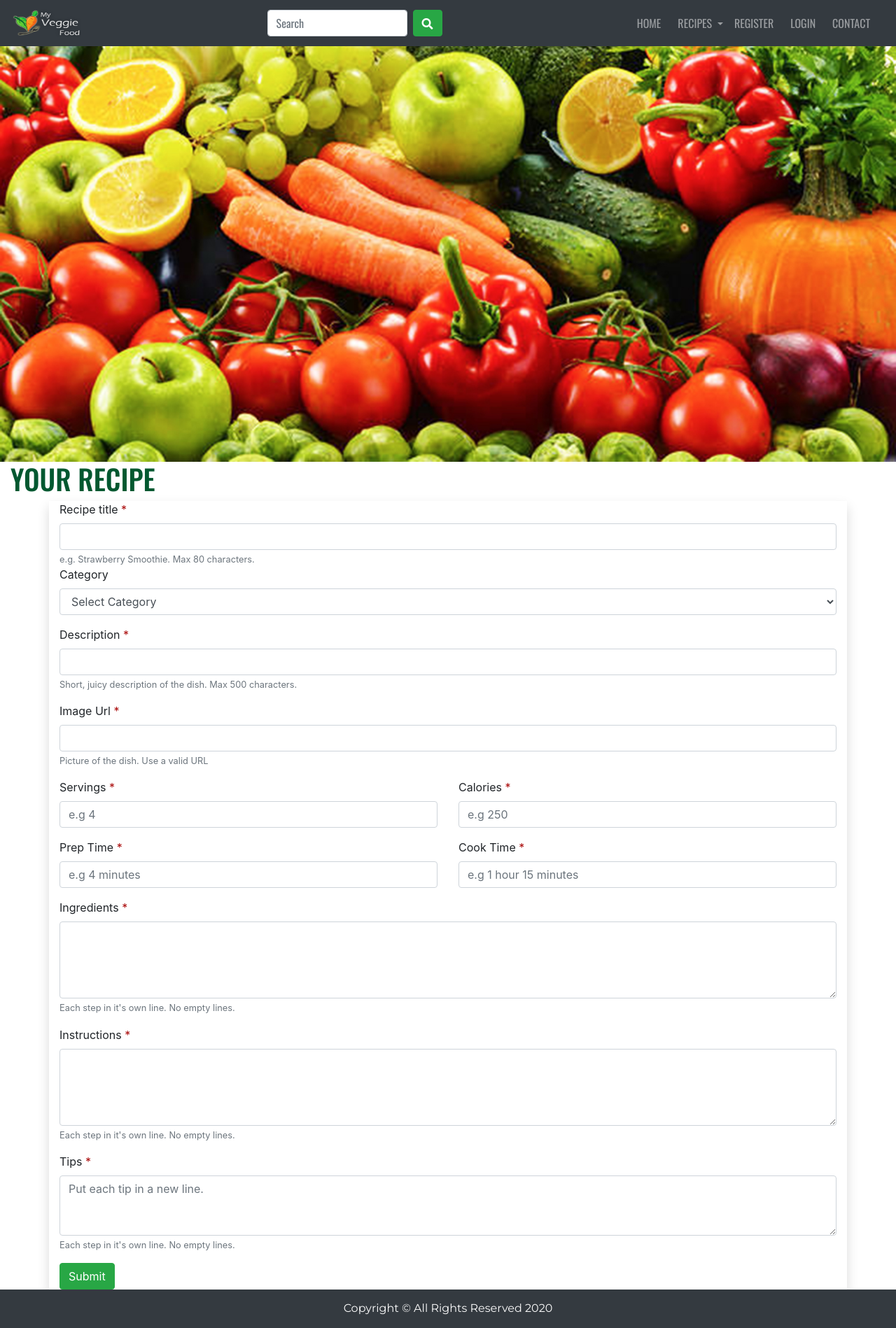
After one commit to Code-Institute-Submissions/3rd-milestone-project-my-veggie-food, a Flask app: page /add_recipes in a window 1280 px wide. The commit adds this page. Shown: the whole page at 70% size. Run offline with Flask 2, Linux system fonts and the light colour scheme; data that the repository does not hold is empty; some libraries are stand-ins or nearby versions.

Commit message:
Added add_recipe template

```diff
--- a/app.py
+++ b/app.py
@@ -2,6 +2,7 @@ import os
 from flask import  Flask, flash, render_template, redirect, request, session, url_for
 from flask_pymongo import PyMongo
 from bson.objectid import ObjectId
+from werkzeug.security import generate_password_hash, check_password_hash
 if os.path.exists("env.py"):
     import env
 
@@ -35,6 +36,7 @@ def contact():
     return render_template('contact.html', page_title='Contact')
 
 
+# Route to view the recipes, providing data for all recipes in Mongo DB
 @app.route('/recipes/<category>')
 def get_recipes(category):
     if category == "all":
@@ -52,12 +54,19 @@ def get_recipes(category):
 
 
 
+# Route to view an specific recipe, providing data for the selected recipe
 @app.route('/recipe/<recipe_id>')
 def get_recipe(recipe_id):
     recipe = mongo.db.recipes.find_one({"_id": ObjectId(recipe_id)})
     return render_template ("recipe.html", recipe=recipe)
 
 
+@app.route('/add_recipes')
+def add_recipes():
+    categories = mongo.db.categories.find()
+    return render_template("add_recipe.html", categories=categories, page_title="Add your recipe")
+
+
 if __name__ == '__main__':
     app.run(host=os.environ.get('IP'),
         port=int(os.environ.get('PORT')),
--- a/static/css/style.css
+++ b/static/css/style.css
@@ -256,6 +256,19 @@ footer {
     text-align: justify;
 }
 
+/* Recipe Buttons */
+
+#recipe-buttons {
+    display: flex;
+    justify-content: center;
+    align-items: center;
+    margin: 20px 0;
+}
+
+#recipe-buttons a.btn.btn-info {
+    margin: 0 10px;
+}
+
 /* ----------------------------------------Register and Login*/
 
 .register-cover {
--- /dev/null
+++ b/templates/add_recipe.html
@@ -0,0 +1,105 @@
+{% extends 'base.html' %} {% block content %}
+
+<section  id="add-your-recipe" class="container-fluid">
+    <div class="row">
+        <div class="col-12 pl-0 pr-0">
+            <img src="/static/images/add_recipe_page.jpg" alt="Add your recipe" class="d-block w-100"/>
+        </div>
+        <div class="col-12">
+            <h1>Your Recipe</h1>
+        </div>
+    </div>
+    <form action="{{url_for('submit_recipe')}}" method="POST"  class="container shadow">
+        <div class="form-group">
+            <label for="recipe_title">Recipe title <span class="required-symbol">*</span></label>
+            <input type="text" class="form-control" id="recipe_title" aria-describedby="recipe title"
+            maxlength="80" required/>
+            <small class="form-text text-muted">e.g. Strawberry Smoothie. Max 80 characters.</small>
+            <label for="category_name">Category</label>
+            <select name="category_name" id="category_name" class="form-control" required >
+                <option selected disabled>Select Category
+                    {% for category in categories %}
+                    <option value="{{category.category_name}}">{{category.category_name}}</option>
+                    {% endfor %}
+                </option>
+            </select>
+        </div>
+        <div class="form-group">
+            <label for="description">Description <span class="required-symbol">*</span></label>
+            <input type="text" class="form-control" id="description" name="description"
+                aria-describedby="recipe description" maxlength="500"required>
+            <small class="form-text text-muted">Short, juicy description of the dish. Max 500 characters.</small>
+        </div>
+        <div class="form-group">
+            <label for="image_url">Image Url <span class="required-symbol">*</span></label>
+            <input type="text" class="form-control" name="image_url" id="image_url"
+                aria-describedby="recipe image" required >
+            <small type="url" class="form-text text-muted">Picture of the dish. Use a valid URL</small>
+        </div>
+        <div class="row">
+            <div class="col-sm-12 col-md-6">
+                <div class="form-group">
+                    <label for="servings">Servings <span class="required-symbol">*</span></label>
+                    <input type="text" class="form-control" id="servings" name="servings"
+                        aria-describedby="Total servings" placeholder="e.g 4" maxlength="20" required>
+                </div>
+            </div>
+            <div class="col-sm-12 col-md-6">
+                <div class="form-group">
+                    <label for="calories">Calories <span class="required-symbol">*</span></label>
+                    <input type="text" class="form-control" id="calories" name="calories"
+                        aria-describedby="Total calories" placeholder="e.g 250" maxlength="20" required>
+                </div>
+            </div>
+            <div class="col-sm-12 col-md-6">
+                <div class="form-group">
+                    <label for="prep-time">Prep Time <span class="required-symbol">*</span></label>
+                    <input type="text" class="form-control" id="prep-time" name="prep-time"
+                        aria-describedby="Preparation time" placeholder="e.g 4 minutes" maxlength="20" required>
+                </div>
+            </div>
+            <div class="col-sm-12 col-md-6">
+                <div class="form-group">
+                    <label for="cook-time">Cook Time <span class="required-symbol">*</span></label>
+                    <input type="text" class="form-control" id="cook-time" name="cook-time"
+                        aria-describedby="Cooking time" placeholder="e.g 1 hour 15 minutes" maxlength="20" required>
+                </div>
+            </div>
+        </div>
+        <div class="form-group">
+            <div class="row">
+                <div class="col-12">
+                    <label for="ingredients">Ingredients <span class="required-symbol">*</span></label>
+                    <textarea class="form-control" id="ingredients" name="ingredients" rows="4" required></textarea>
+                    <small class="form-text text-muted">Each step in it's own line. No empty lines.</small>
+                </div>
+            </div>
+        </div>
+        <div class="form-group">
+            <div class="row">
+                <div class="col-12">
+                    <label for="instructions">Instructions <span class="required-symbol">*</span></label>
+                    <textarea class="form-control" id="instructions" name="instructions" rows="4" required></textarea>
+                    <small class="form-text text-muted">Each step in it's own line. No empty lines.</small>
+                </div>
+            </div>
+        </div>
+        <div class="form-group">
+            <div class="row">
+                <div class="col-12">
+                    <label for="tips">Tips <span class="required-symbol">*</span></label>
+                    <textarea class="form-control" id="tips" name="tips" rows="3"
+                        placeholder="Put each tip in a new line." required></textarea>
+                    <small class="form-text text-muted">Each step in it's own line. No empty lines.</small>
+                </div>
+            </div>
+        </div>
+        <div class="form-row">
+            <div class="col-12">
+                <button type="submit" class="btn btn-success">Submit</button>
+            </div>
+        </div>
+    </form>
+</section>
+
+{% endblock %}
--- a/templates/recipe.html
+++ b/templates/recipe.html
@@ -48,6 +48,11 @@
             <h4>Tips:</h4>
             <p>{{ recipe.tips }}</p>
         </div>
+        <div id="recipe-buttons" class="col-12">
+            <a role="button" href="#" class="btn btn-success">Edit</a>
+            <a role="button" href="{{ url_for('add_recipes') }}" class="btn btn-info">Add</a>
+            <button type="button" class="btn btn-danger" data-toggle="modal" data-targe="#delete">Delete</button>
+        </div>
     </div>
 </section>
 
```
Also changed, not shown: static/images/add_recipe_page.jpg (added).
